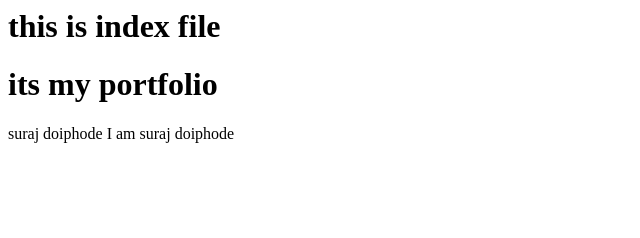
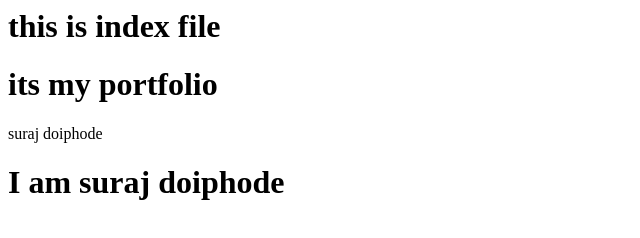
Before and after one commit to surajdoipode/suraj-portfolio, a plain HTML site: page index.html in a window 1280 px wide. Shown: the whole page, without its empty margins (0-640 px from the left). Drawn offline with Linux system fonts and the light colour scheme.

Commit message:
Update index.html

```diff
--- a/index.html
+++ b/index.html
@@ -6,6 +6,6 @@
 <h1>this is index file</h1>
   <h1>its my portfolio</h1>
   <h>suraj doiphode</h>
-  <h>I am suraj doiphode</h>
+  <h1 style={color:red; backgraud-color:green}>I am suraj doiphode</h1>
 </body>
 </html>
```
